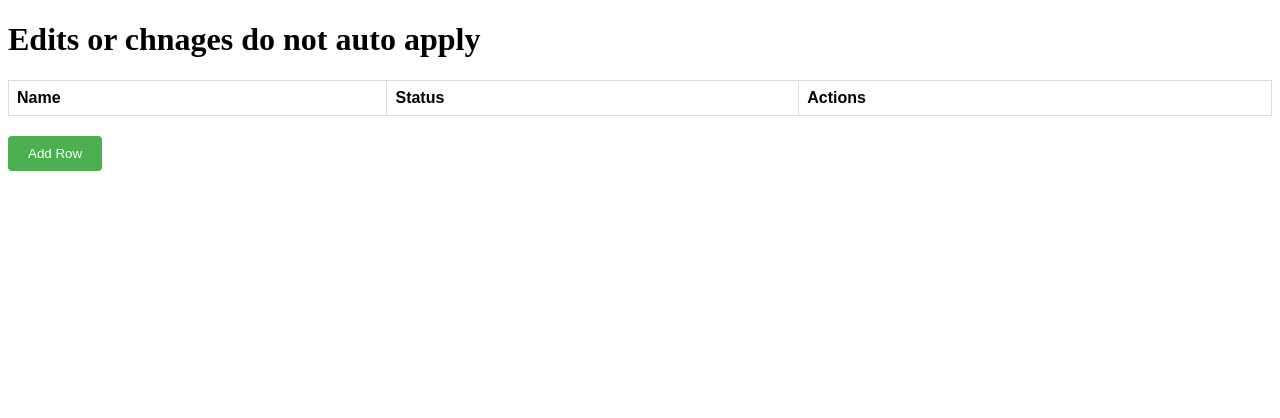
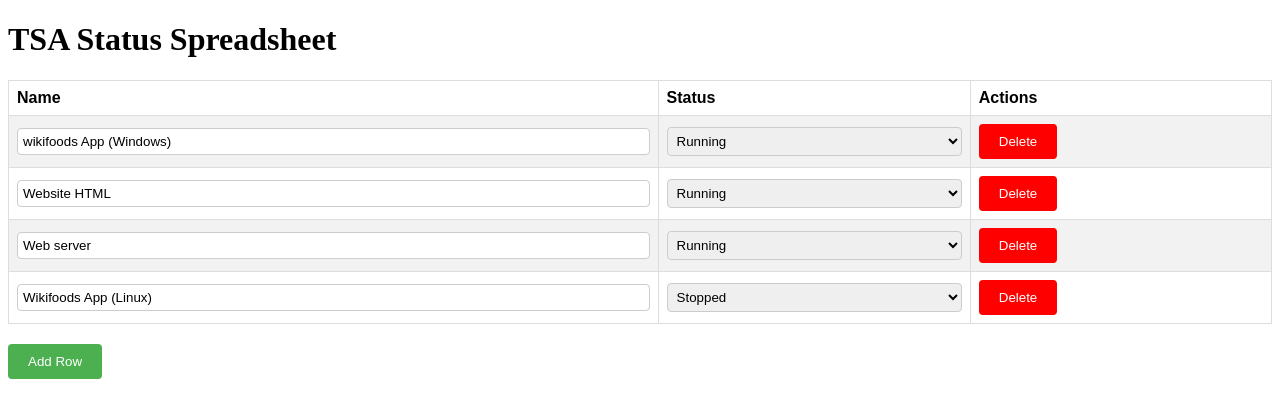
Before and after one commit to TTerablade/Data, a plain HTML site: page index.html in a window 1280 px wide. Drawn offline with Linux system fonts and the light colour scheme.

Commit message:
Update index.html

```diff
--- a/index.html
+++ b/index.html
@@ -67,8 +67,8 @@
     }
   </style>
 </head>
-  <h1>Edits or chnages do not auto apply</h1>
 <body>
+  <h1>TSA Status Spreadsheet</h1>
   <table id="statusTable">
     <thead>
       <tr>
@@ -85,12 +85,6 @@
 
   <script>
     const statusTable = document.getElementById("statusTable");
-
-    // Add predefined rows
-    addRow("wikifoods App (Windows) ", "Running");
-    addRow("Website HTML", "Running");
-    addRow("Web server", "Running");
-     addRow("Wikifoods App (Linux)", "Stoped");
 
     // Function to add a new row
     function addRow(name = "", status = "") {
@@ -114,12 +108,13 @@
       const warningOption = document.createElement("option");
       warningOption.value = "Warning";
       warningOption.text = "Warning";
-      const warningOption = document.createElement("option");
-      warningOption.value = "Stoped";
-      warningOption.text = "Stoped;
+      const stoppedOption = document.createElement("option");
+      stoppedOption.value = "Stopped";
+      stoppedOption.text = "Stopped";
       statusSelect.appendChild(runningOption);
       statusSelect.appendChild(failedOption);
       statusSelect.appendChild(warningOption);
+      statusSelect.appendChild(stoppedOption);
       statusSelect.value = status;
       statusCell.appendChild(statusSelect);
 
@@ -131,6 +126,12 @@
       });
       actionCell.appendChild(deleteButton);
     }
+
+    // Predefined rows
+    addRow("wikifoods App (Windows)", "Running");
+    addRow("Website HTML", "Running");
+    addRow("Web server", "Running");
+    addRow("Wikifoods App (Linux)", "Stopped");
   </script>
 </body>
 </html>
```
